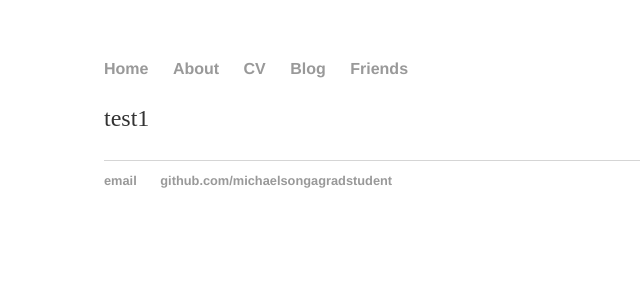
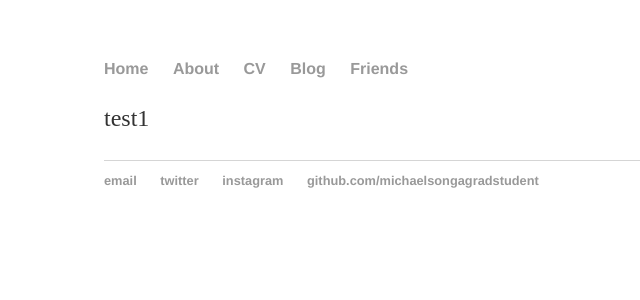
Before and after one commit to MichaelSongAGradStudent/MichaelSongAGradStudent.github.io, a Jekyll site: the page built from images/images.md, in a window 1280 px wide. Shown: the top 300 px of the page, without its empty margins (88-728 px from the left). Built offline with Jekyll 4.4.1, drawn with Linux system fonts in a browser that asks for light colours; our own code applies the rules of GitHub Pages for plain Markdown files.

Commit message:
Update default.html

```diff
--- a/_layouts/default.html
+++ b/_layouts/default.html
@@ -23,6 +23,8 @@
 			<footer>
 	    		<ul>
 	        		<li><a href="mailto:michael_song@berkeley.edu">email</a></li>
+				<li><a href="https://twitter.com/mickischill">twitter</a></li>
+				<li><a href="https://www.instagram.com/mickischill">instagram</a></li>
 	        		<li><a href="https://github.com/michaelsongagradstudent">github.com/michaelsongagradstudent</a></li>
 				</ul>
 			</footer>
```
